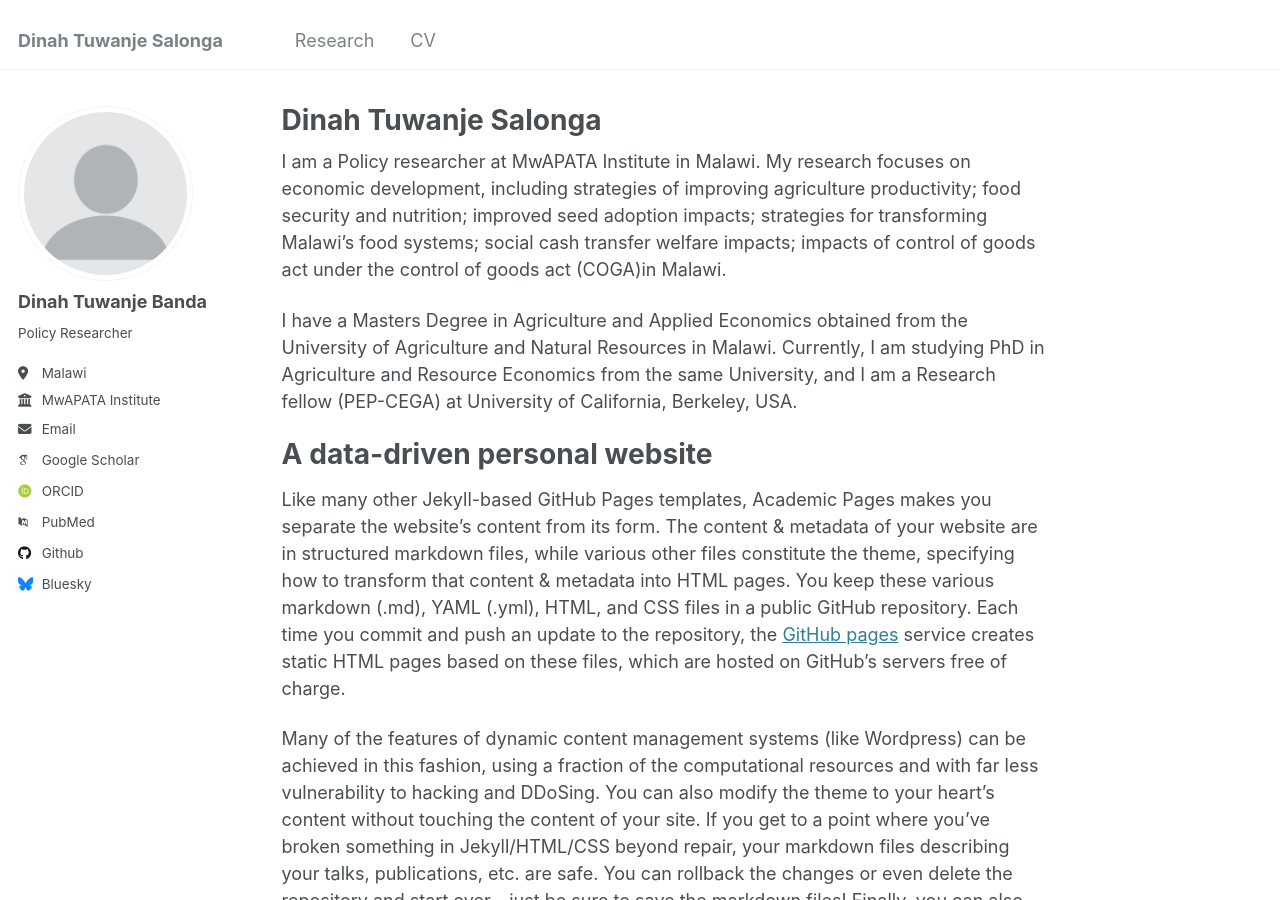
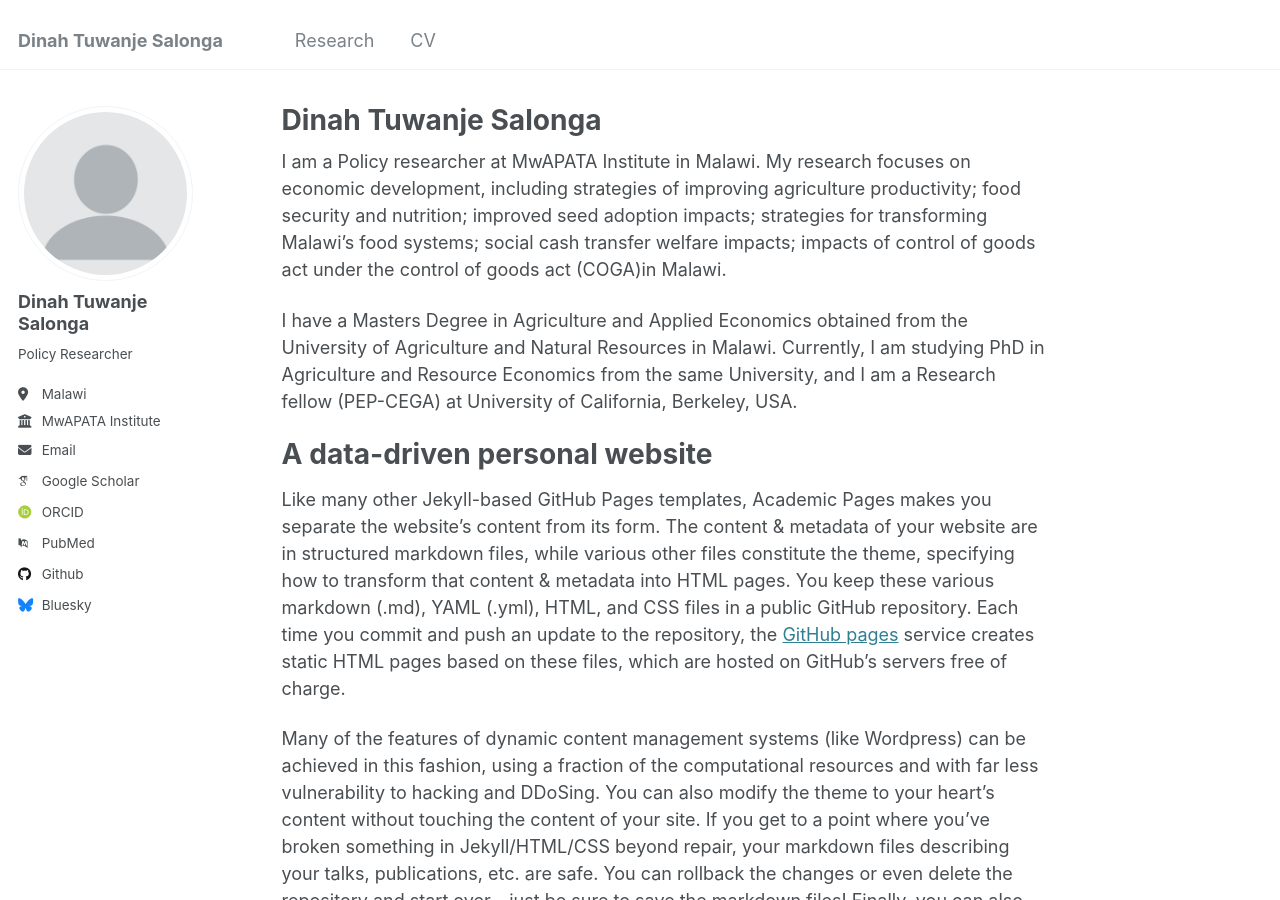
Before and after one commit to Dinah3/dinah3.github.io, a Jekyll site: the page built from _pages/about.md, in a window 1280 px wide and 900 px high. Built offline with Jekyll 4.4.1, drawn with Linux system fonts in a browser that asks for light colours; some web fonts are replaced.

Commit message:
Update _config.yml

```diff
--- a/_config.yml
+++ b/_config.yml
@@ -22,7 +22,7 @@ repository               : "academicpages/academicpages.github.io"
 author:
   # Biographic information
   avatar           : "profile.png"
-  name             : "Dinah Tuwanje Banda"
+  name             : "Dinah Tuwanje Salonga"
   pronouns         : # example: "she/her"
   bio              : "Policy Researcher"
   location         : "Malawi"
```
